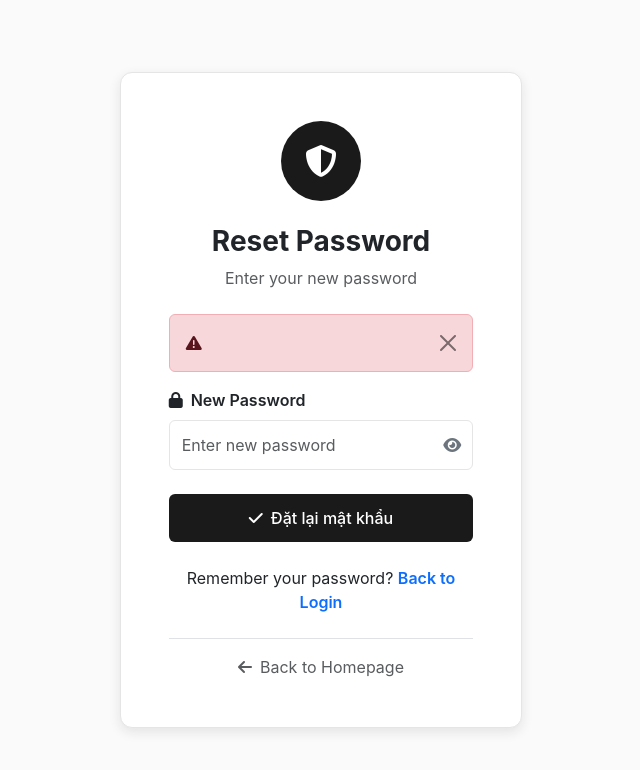
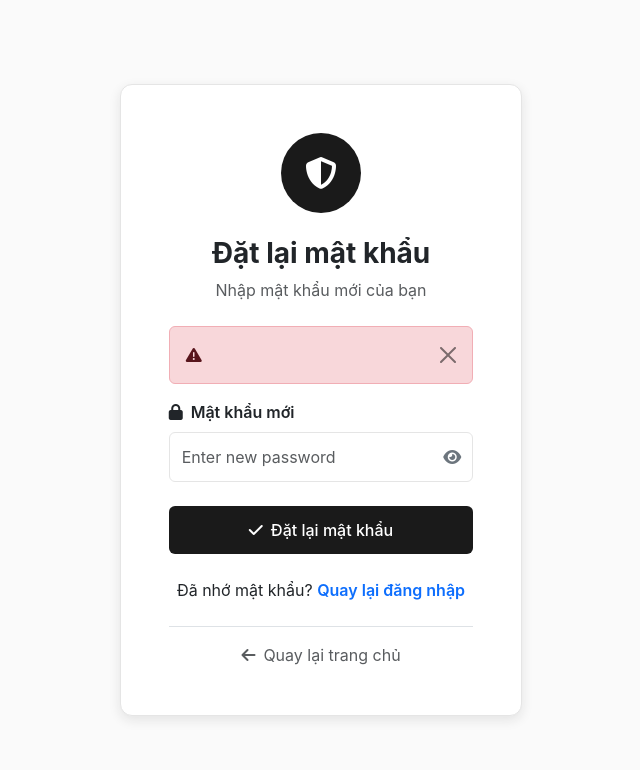
Before and after one commit to thzynu/PTUDWEB_Nhom02, a PHP site: template app/Views/auth/reset-password.php in a window 1280 px wide. Shown: the top 770 px of the page, without its empty margins (319-959 px from the left). Run offline with PHP 8.4, Linux system fonts and the light colour scheme; the template is opened without the code that fills it, so the values that code supplies are empty.

Commit message:
tieng viet

```diff
--- a/app/Views/auth/reset-password.php
+++ b/app/Views/auth/reset-password.php
@@ -2,7 +2,7 @@
 <html lang="en">
 
 <head>
-    <title>Reset Password - Online News</title>
+    <title>Đặt lại mật khẩu - Online News</title>
     <meta charset="UTF-8">
     <meta name="viewport" content="width=device-width, initial-scale=1">
     <!-- Bootstrap 5 CSS -->
@@ -100,8 +100,8 @@
                             <div class="icon-circle">
                                 <i class="fas fa-shield-alt"></i>
                             </div>
-                            <h3 class="fw-bold text-dark mb-2">Reset Password</h3>
-                            <p class="text-muted">Enter your new password</p>
+                            <h3 class="fw-bold text-dark mb-2">Đặt lại mật khẩu</h3>
+                            <p class="text-muted">Nhập mật khẩu mới của bạn</p>
                         </div>
 
                         <!-- Flash Messages -->
@@ -122,7 +122,7 @@
                             <!-- Password Field -->
                             <div class="mb-4">
                                 <label for="password" class="form-label fw-semibold">
-                                    <i class="fas fa-lock me-2"></i>New Password
+                                    <i class="fas fa-lock me-2"></i>Mật khẩu mới
                                 </label>
                                 <div class="position-relative">
                                     <input type="password"
@@ -139,7 +139,7 @@
                                     </button>
                                 </div>
                                 <div class="invalid-feedback">
-                                    Password must be at least 6 characters.
+                                    Mật khẩu phải có ít nhất 6 ký tự.
                                 </div>
                             </div>
 
@@ -151,9 +151,9 @@
                             <!-- Back to Login -->
                             <div class="text-center">
                                 <p class="mb-0">
-                                    Remember your password?
+                                    Đã nhớ mật khẩu?
                                     <a href="<?= url('login') ?>" class="text-decoration-none fw-semibold">
-                                        Back to Login
+                                        Quay lại đăng nhập
                                     </a>
                                 </p>
                             </div>
@@ -162,8 +162,7 @@
                         <!-- Back to Home -->
                         <div class="text-center mt-4 pt-3 border-top">
                             <a href="<?= url('/') ?>" class="text-decoration-none text-muted">
-                                <i class="fas fa-arrow-left me-2"></i>Back to Homepage
-                            </a>
+                                <i class="fas fa-arrow-left me-2"></i>Quay lại trang chủ
                         </div>
                     </div>
                 </div>
```
